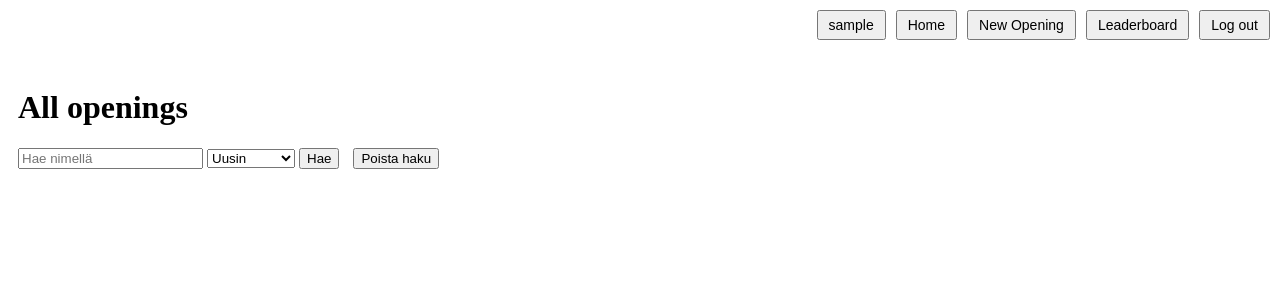
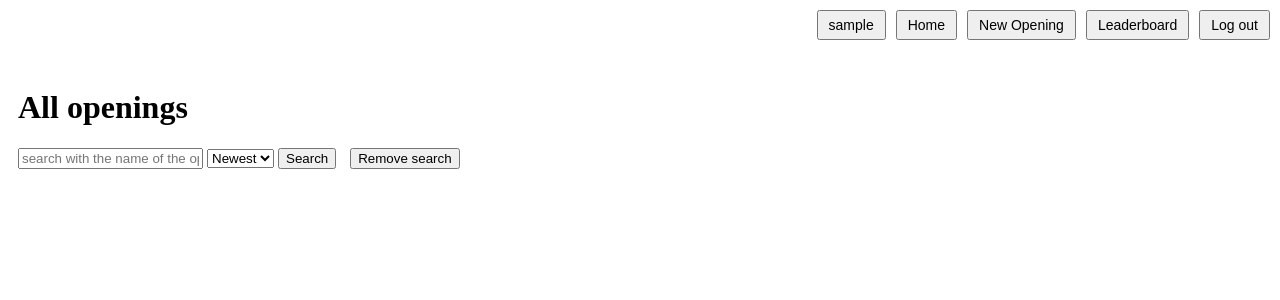
Before and after one commit to TuomasHirv/shakkiavaukset, a Flask app: page / in a window 1280 px wide. Shown: the top 300 px of the page. Run offline with Flask 3, Linux system fonts and the light colour scheme; the visitor is signed in with stand-in values (Sample User, id 1); data that the repository does not hold is empty; some libraries are stand-ins or nearby versions.

Commit message:
Translation work continued

```diff
--- a/app.py
+++ b/app.py
@@ -20,10 +20,10 @@ csrf = CSRFProtect(app)
 
 @app.route("/")
 def index():
-    search = request.args.get("haku", "")
-    order = request.args.get("jarjestys", "id")
-    avaukset = siirrot_reader.hae_avauksia(0, 9, order, search)
-    return render_template("index.html", lista = avaukset, jarjestys = order, haku=search)
+    search = request.args.get("query", "")
+    order = request.args.get("order", "id")
+    openings = siirrot_reader.get_openings(0, 9, order, search)
+    return render_template("index.html", lista = openings, jarjestys = order, haku=search)
 
 @app.route("/register")
 def register():
@@ -70,6 +70,7 @@ def login():
         return redirect("/")
     else:
         return "VIRHE: väärä tunnus tai salasana"
+
 @app.route("/new_item")
 def new_item():
     return render_template("new_item.html")
@@ -94,17 +95,16 @@ def create_item():
     moves_count = len(re.findall(r"[A-Za-z0-9]", moves))
     if moves_count < 6 or moves_count > 60:
         errors.append("Moves must be between 6 and 60 letters/numbers (spaces and symbols ignored).")
-
+    check = moves.split()
+    for move in check:
+        move = move.strip()
+        if not SAN_PATTERN.match(move):
+            errors.append(f"Invalid chess move: {move}")
     if errors:
         for err in errors:
             flash(err)
         return redirect(url_for("new_item"))
 
-    check = moves.split()
-    for move in check:
-        move = move.strip()
-        if not SAN_PATTERN.match(move):
-            errors.append(f"Invalid chess move: {move}")
     id = -1
     try:
         sql = "INSERT INTO avaukset (nimi, kuvaus, eco_code, tykkaykset, tykkaajat_nimi, tekija) VALUES (?, ?, ?, ?, ?, ?)"
@@ -114,7 +114,7 @@ def create_item():
         return "VIRHE: Jokin Meni pieleen"
     if (id != -1):
 
-        all = siirrot_reader.teksti_listaksi(moves, id)
+        all = siirrot_reader.tekst_to_list(moves, id)
         sql2 = "INSERT INTO moves (avaus_id, siirto_numero, color, siirto) VALUES (?, ?, ?, ?)"
         for siirto in all:
             db.execute(sql2, [siirto["avaus_id"], siirto["siirto_numero"], siirto["color"], siirto["siirto"]])
@@ -123,48 +123,48 @@ def create_item():
 
 @app.route("/opening/<int:opening_id>")
 def opening_detail(opening_id):
-    avaus = siirrot_reader.hae_avaus_id(opening_id)
-    käyttäjä = session.get("username")
-    tykätty = False
-    if käyttäjä in avaus["tykkaajat_nimi"]:
-        tykätty = True
+    opening = siirrot_reader.get_opening_id(opening_id)
+    user = session.get("username")
+    liked = False
+    if user in opening["tykkaajat_nimi"]:
+        liked = True
 
     #print(avaus)
-    moves = siirrot_reader.hae_siirrot_avauksesta(opening_id)
+    moves = siirrot_reader.get_moves_from_opening(opening_id)
     #print(moves)
-    kommentit = siirrot_reader.hae_kommentit(opening_id)
-    tykatyt_kommentit = {}
-    for kommentti in kommentit:
-        lista = kommentti[4].split()
-        if käyttäjä in lista:
-            tykatyt_kommentit[kommentti[0]] = True
+    comments = siirrot_reader.query_comments(opening_id)
+    liked_comments = {}
+    for comment in comments:
+        likers = comment[4].split()
+        if user in likers:
+            liked_comments[comment[0]] = True
         else:
-            tykatyt_kommentit[kommentti[0]] = False
+            liked_comments[comment[0]] = False
 
     return render_template(
         "viewer.html",
-        avaus=avaus,
+        avaus=opening,
         moves=moves,
-        tykatty=tykätty,
-        kommentit=kommentit,
-        tykatyt=tykatyt_kommentit
+        tykatty=liked,
+        kommentit=comments,
+        tykatyt=liked_comments
     )
 #En käyttänyt atomisoitua dataa tykkääjien listaan ehkä virhe mutta ei isojuttu
 @app.route("/opening/<int:opening_id>/tykkaa", methods=["POST"])
 def tykkaa(opening_id):
-    käyttäjä = session.get("username")
-    muokattava = siirrot_reader.hae_avaus_id(opening_id)
+    user = session.get("username")
+    target = siirrot_reader.get_opening_id(opening_id)
 
-    teksti=muokattava["tykkaajat_nimi"]
-    lista = teksti.split()
-    if käyttäjä in lista:
-        lista.remove(käyttäjä)
-        m_tykkäykset = max(0, muokattava["tykkaykset"]-1)
+    text=target["tykkaajat_nimi"]
+    likers = text.split()
+    if user in likers:
+        likers.remove(user)
+        m_likes = max(0, target["tykkaykset"]-1)
     else:
-        lista.append(käyttäjä)
-        m_tykkäykset = muokattava["tykkaykset"]+1
-    m_teksti = " ".join(lista)
-    siirrot_reader.tykkää(m_tykkäykset, m_teksti, opening_id)
+        likers.append(user)
+        m_likes = target["tykkaykset"]+1
+    m_text = " ".join(likers)
+    siirrot_reader.like(m_likes, m_text, opening_id)
     return redirect(url_for("opening_detail", opening_id=opening_id))
 
 @app.route("/logout")
@@ -174,12 +174,12 @@ def logout():
 
 @app.route("/user/<username>")
 def user_profile(username):
-    avaukset = siirrot_reader.hae_kayttajan_avaukset(username)
-    kommentit = siirrot_reader.hae_kayttajan_kommentit(username)
-    avaukset_likes = sum([a[4] for a in avaukset])
-    kommentit_likes = sum([k[3] for k in kommentit])
-    total = avaukset_likes+kommentit_likes
-    return render_template("user.html", username=username, avaukset=avaukset, total_likes=total, kommentit=kommentit)
+    openings = siirrot_reader.search_user_opening(username)
+    comments = siirrot_reader.query_users_comments(username)
+    openings_likes = sum([a[4] for a in openings])
+    comment_likes = sum([k[3] for k in comments])
+    total = openings_likes+comment_likes
+    return render_template("user.html", username=username, avaukset=openings, total_likes=total, kommentit=comments)
 
 @app.route("/opening/<int:opening_id>/kommentti", methods=["POST"])
 def kommentti(opening_id):
@@ -187,42 +187,42 @@ def kommentti(opening_id):
     if not user:
         return "Kirjaudu kommentoidaksesi"
 
-    sisalto = request.form["sisalto"].strip()
-    if not sisalto:
+    text = request.form["sisalto"].strip()
+    if not text:
         return "Lisää sisältö"
 
-    siirrot_reader.tee_kommentti(user, sisalto, opening_id)
+    siirrot_reader.create_comment(user, text, opening_id)
     return redirect(url_for("opening_detail", opening_id=opening_id))
 
 
 @app.route("/kommentti/<int:id>/tykkaa_kommentista", methods=["POST"])
 def tykkaa_kommentista(id):
-    käyttäjä = session.get("username")
-    muokattava = siirrot_reader.hae_kommentti_id(id)
-    print(muokattava)
-    teksti=muokattava["tykkaajat_nimi"]
-    lista = teksti.split()
-    if käyttäjä in lista:
-        lista.remove(käyttäjä)
-        m_tykkäykset = max(0, muokattava["tykkaykset"]-1)
+    user = session.get("username")
+    target = siirrot_reader.query_by_comment_id(id)
+    print(target)
+    likers=target["tykkaajat_nimi"]
+    list_likers = likers.split()
+    if user in list_likers:
+        list_likers.remove(user)
+        m_likes = max(0, target["tykkaykset"]-1)
     else:
-        lista.append(käyttäjä)
-        m_tykkäykset = muokattava["tykkaykset"]+1
-    m_teksti = " ".join(lista)
-    siirrot_reader.tykkää_kommenttia(id, m_tykkäykset, m_teksti)
+        list_likers.append(user)
+        m_likes = target["tykkaykset"]+1
+    m_text_likers = " ".join(list_likers)
+    siirrot_reader.like_comment(id, m_likes, m_text_likers)
 
-    return redirect(url_for("opening_detail", opening_id=muokattava[5]))
+    return redirect(url_for("opening_detail", opening_id=target[5]))
 
 
 @app.route("/delete_opening/<int:opening_id>", methods=["POST"])
 def delete_opening(opening_id):
-    opening = siirrot_reader.hae_avaus_id(opening_id)
+    opening = siirrot_reader.get_opening_id(opening_id)
     if not opening:
         flash("Opening not found.")
         return redirect(url_for("index"))
 
-    tekija = opening[4]
-    if session.get("username") != tekija:
+    creator = opening[4]
+    if session.get("username") != creator:
         flash("You arent allowed to remove this")
         return redirect(url_for("opening_detail", opening_id=opening_id))
 
@@ -234,13 +234,13 @@ def delete_opening(opening_id):
 
 @app.route("/delete_comment/<int:comment_id>", methods=["POST"])
 def delete_comment(comment_id):
-    comment = siirrot_reader.hae_kommentti_id(comment_id)
+    comment = siirrot_reader.query_by_comment_id(comment_id)
 
     if not comment:
         flash("Comment not found")
         return redirect(url_for("index"))
-    tekija = comment[1]
-    if session.get("username") != tekija:
+    creator = comment[1]
+    if session.get("username") != creator:
         flash("You are not allowed to delete this comment.")
         return redirect(request.referrer or url_for("index"))
     siirrot_reader.delete_co(comment_id)
--- a/templates/index.html
+++ b/templates/index.html
@@ -5,7 +5,7 @@
 {% block content %}
 
 <head>
-  <title>Kirjautuminen</title>
+  <title>Log in</title>
 </head>
 {% with messages = get_flashed_messages() %}
   {% if messages %}
@@ -21,15 +21,15 @@
   {% if session.username %}
   <h1>All openings</h1>
   <form action="/" method="get">
-    <input type="text" name="haku" value= "{{haku}}" placeholder="Hae nimellä">
-  <select name="jarjestys">
-      <option value="id" {% if jarjestys == "id" %}selected{% endif %}>Uusin</option>
-      <option value="tykkaykset" {% if jarjestys == "tykkaykset" %}selected{% endif %}>Tykkäykset</option>
-      <option value="tekija" {% if jarjestys == "tekija" %}selected{% endif %}>Tekijä</option>
+    <input type="text" name="query" value= "{{query}}" placeholder="search with the name of the opening">
+  <select name="order">
+      <option value="id" {% if order == "id" %}selected{% endif %}>Newest</option>
+      <option value="tykkaykset" {% if order == "tykkaykset" %}selected{% endif %}>Likes</option>
+      <option value="tekija" {% if order == "tekija" %}selected{% endif %}>Creator</option>
   </select>
-    <button type="submit">Hae</button>
+    <button type="submit">Search</button>
     <a href="/" style="margin-left: 10px;">
-    <button type="button">Poista haku</button>
+    <button type="button">Remove search</button>
   </a>
 
   </form>
--- a/templates/leaderboard.html
+++ b/templates/leaderboard.html
@@ -19,7 +19,7 @@
 
         {% for user in users %}
         <tr>
-            <td><a href="{{ url_for('user_profile', username=user.id) }}">{{ user.name }}</a></td>
+            <td><a href="{{ url_for('user_profile', username=user.name) }}">{{ user.name }}</a></td>
             <td>{{ user.Total_likes }}</td>
             <td>
                 {% if user.opening != "none" %}
```
Also changed, not shown: myapp/siirrot_reader.py (+50 -53 lines).
